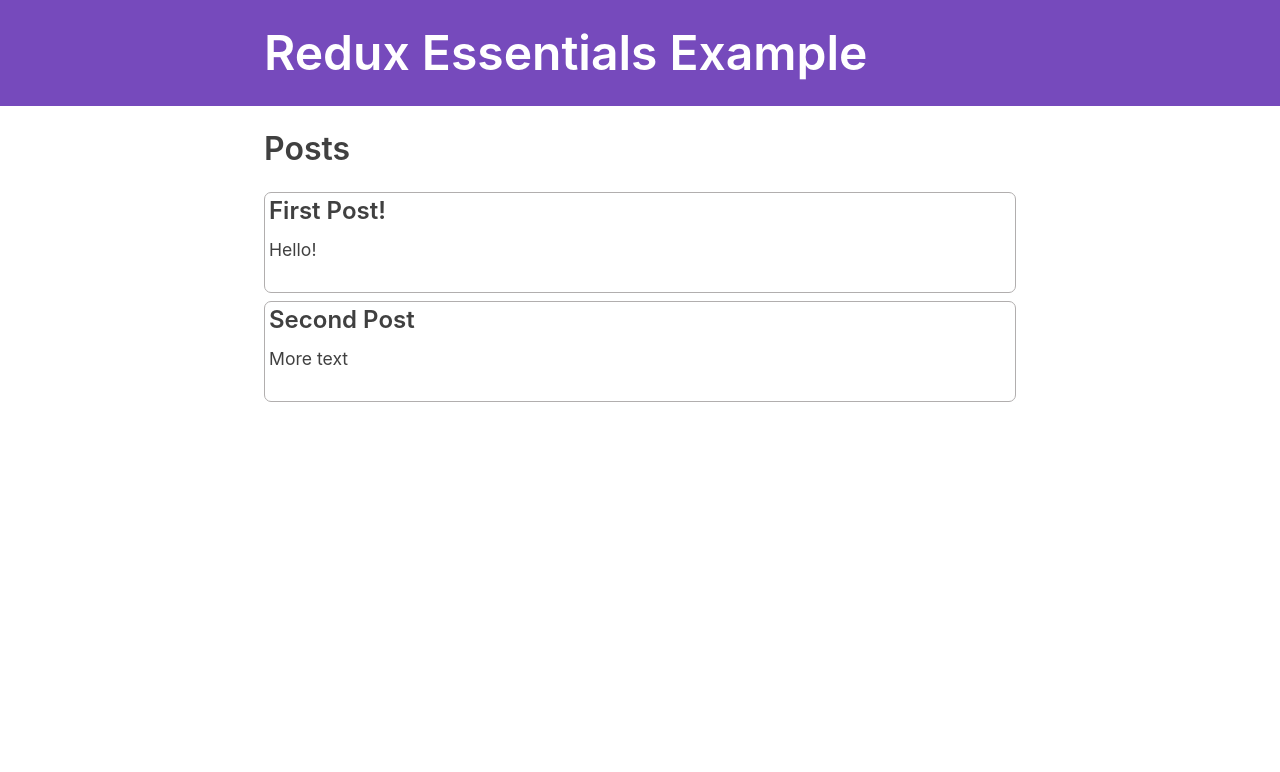
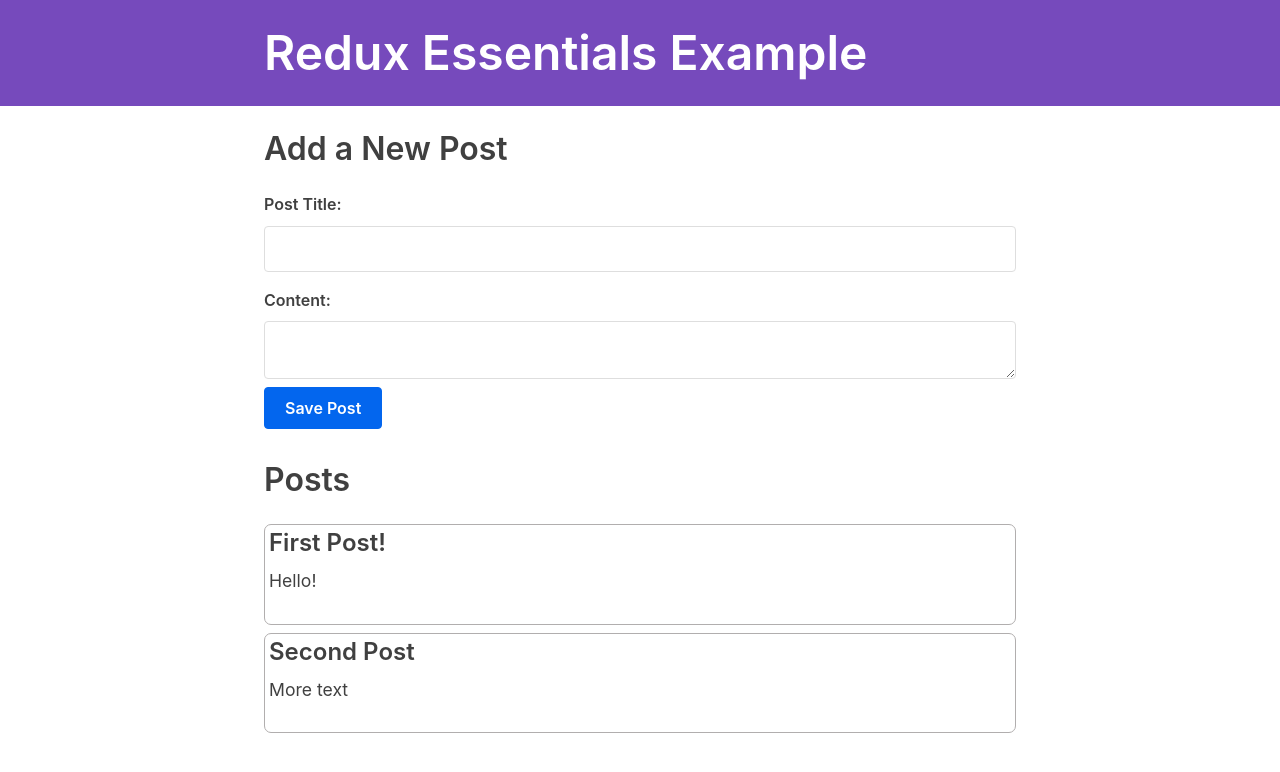
Before and after one commit to jloai009/redux-essentials-example-app, a React (Create React App) app: page / in a window 1280 px wide. Shown: the top 772 px of the page. Built offline with nearby package versions, Linux system fonts and the light colour scheme; what @mswjs/data, mock-socket, txtgen would draw is missing.

Commit message:
New feature: add posts

```diff
--- a/src/App.js
+++ b/src/App.js
@@ -9,6 +9,7 @@
 import { Navbar } from './app/Navbar'
 
 import { PostsList } from './features/posts/PostsList'
+import { AddPostForm } from './features/posts/AddPostForm'
 
 function App() {
   return (
@@ -21,6 +22,7 @@
             path="/"
             render={() => (
               <React.Fragment>
+                <AddPostForm />
                 <PostsList />
               </React.Fragment>
             )}
--- /dev/null
+++ b/src/features/posts/AddPostForm.js
@@ -0,0 +1,56 @@
+import React, { useState } from 'react'
+import { useDispatch } from 'react-redux'
+import { nanoid } from '@reduxjs/toolkit'
+
+import { postAdded } from './postsSlice'
+
+export const AddPostForm = () => {
+  const [title, setTitle] = useState('')
+  const [content, setContent] = useState('')
+
+  const onTitleChanged = (e) => setTitle(e.target.value)
+  const onContentChanged = (e) => setContent(e.target.value)
+
+  const dispatch = useDispatch()
+
+  const onSavePostClicked = () => {
+    if (title && content) {
+      dispatch(
+        postAdded({
+          id: nanoid(),
+          title,
+          content,
+        })
+      )
+
+      setTitle('')
+      setContent('')
+    }
+  }
+
+  return (
+    <section>
+      <h2>Add a New Post</h2>
+      <form>
+        <label htmlFor="postTitle">Post Title:</label>
+        <input
+          type="text"
+          id="postTitle"
+          name="postTitle"
+          value={title}
+          onChange={onTitleChanged}
+        />
+        <label htmlFor="postContent">Content:</label>
+        <textarea
+          id="postContent"
+          name="postContent"
+          value={content}
+          onChange={onContentChanged}
+        />
+        <button type="button" onClick={onSavePostClicked}>
+          Save Post
+        </button>
+      </form>
+    </section>
+  )
+}
--- a/src/features/posts/postsSlice.js
+++ b/src/features/posts/postsSlice.js
@@ -8,7 +8,13 @@
 const postsSlice = createSlice({
   name: 'posts',
   initialState,
-  reducers: {},
+  reducers: {
+    postAdded(state, action) {
+      state.push(action.payload)
+    },
+  },
 })
 
+export const { postAdded } = postsSlice.actions
+
 export default postsSlice.reducer
```
